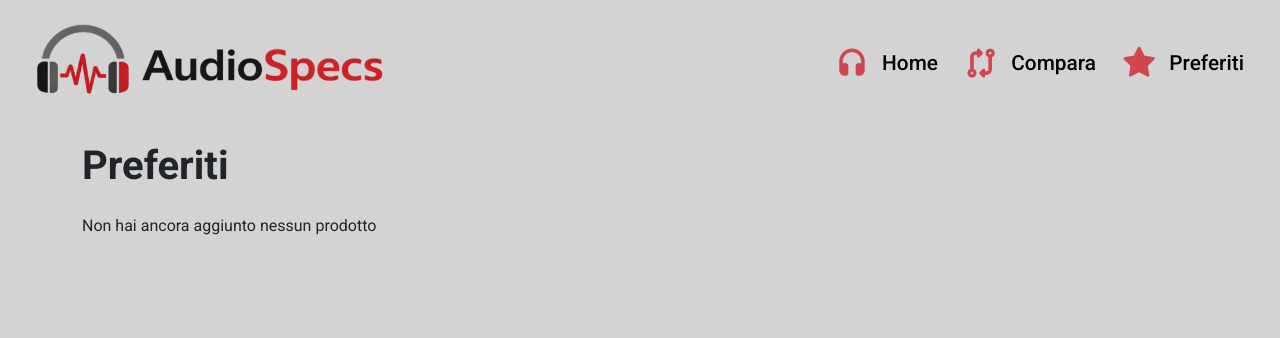
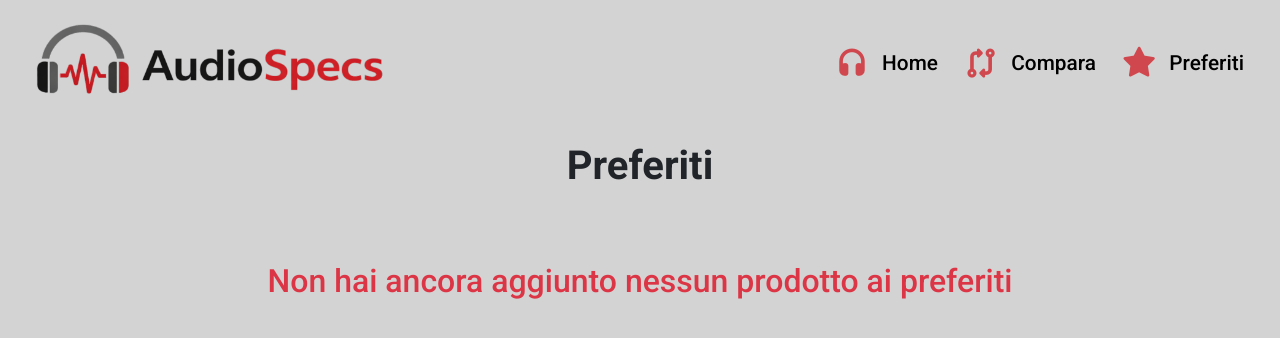
Before and after one commit to Marco-Bacci/progetto-finale-spec-frontend-front, a React (Vite) app: page /favorites in a window 1280 px wide. Shown: the top 338 px of the page. Built offline with nearby package versions, Linux system fonts and the light colour scheme.

Commit message:
Feat: add NotFoundPage and manage empty states

```diff
--- a/pages/ComparisonPage.jsx
+++ b/pages/ComparisonPage.jsx
@@ -8,6 +8,11 @@ const ComparisonPage = ({ comparison, removeFromComparison }) => {
       <h1 className="text-center">Compara</h1>
       <div className="container">
         <div className="row">
+          {comparison.length === 0 && (
+            <div className="col-12">
+              <h3 className="text-center m-5 text-danger">Non hai ancora aggiunto nessun prodotto al comparatore</h3>
+            </div>
+          )}
           {comparison.map((product) => {
             const fav = isFavorite(product.id);
             return (
--- a/pages/FavoritesPage.jsx
+++ b/pages/FavoritesPage.jsx
@@ -10,12 +10,14 @@ const FavoritesPage = () => {
     <div className="container my-4">
       <div className="row">
         <div className="col-12">
-          <h1 className="fw-bold mb-4">Preferiti</h1>
+          <h1 className="fw-bold mb-4 text-center">Preferiti</h1>
         </div>
 
         {favorites.length === 0 && (
           <div className="col-12">
-            <p>Non hai ancora aggiunto nessun prodotto</p>
+            <h3 className="text-center m-5 text-danger">
+              Non hai ancora aggiunto nessun prodotto ai preferiti
+            </h3>
           </div>
         )}
 
--- /dev/null
+++ b/pages/NotFoundPage.jsx
@@ -0,0 +1,14 @@
+import { Link } from "react-router-dom";
+
+const NotFoundPage = () => {
+  return (
+    <div className="container text-center py-5">
+      <h1>Ops! La pagina che hai cercato non esiste!</h1>
+      <Link to="/" className="btn add-to-list fs-3 mt-3">
+        Torna alla home
+      </Link>
+    </div>
+  );
+};
+
+export default NotFoundPage;
--- a/src/App.jsx
+++ b/src/App.jsx
@@ -3,6 +3,7 @@ import Home from "../pages/Home";
 import DetailPage from "../pages/DetailPage";
 import FavoritesPage from "../pages/FavoritesPage";
 import ComparisonPage from "../pages/ComparisonPage";
+import NotFoundPage from "../pages/NotFoundPage";
 import Header from "../components/Header";
 import { useState } from "react";
 
@@ -29,7 +30,12 @@ function App() {
           <Route path="/" element={<Home />} />
           <Route
             path="/products/:id"
-            element={<DetailPage addToComparison={addToComparison} comparison = {comparison} />}
+            element={
+              <DetailPage
+                addToComparison={addToComparison}
+                comparison={comparison}
+              />
+            }
           />
           <Route
             path="/comparison"
@@ -41,6 +47,7 @@ function App() {
             }
           />
           <Route path="/favorites" element={<FavoritesPage />} />
+          <Route path="*" element={<NotFoundPage />} />
         </Routes>
       </BrowserRouter>
     </>
```
